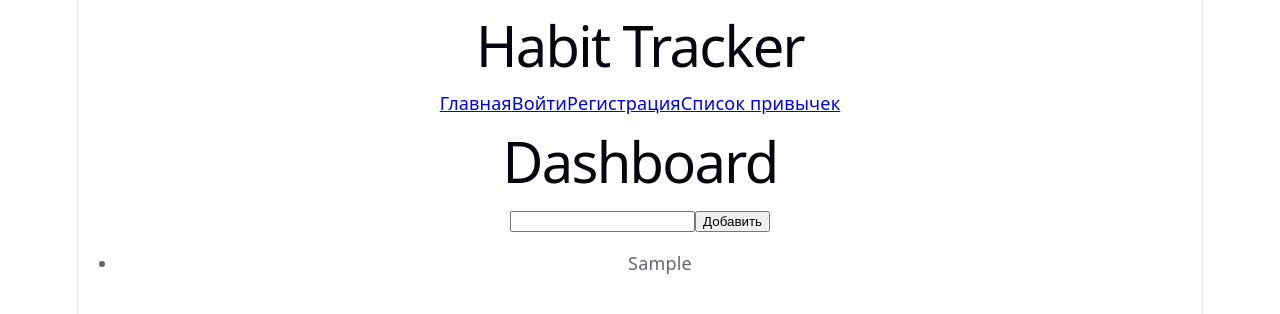
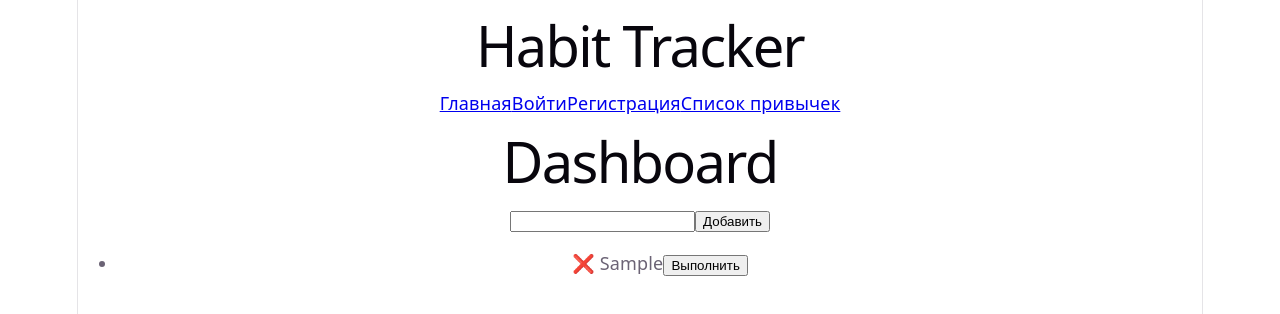
Before and after one commit to Alex01rtyrey/habit-tracker-diploma, a React (Vite) app in the folder client/: page /dashboard in a window 1280 px wide. Both pictures are taken after typing "Sample" into the empty fields and a click on the button "Добавить". Shown: the top 314 px of the page. Built offline with nearby package versions, Linux system fonts and the light colour scheme.

Commit message:
Добавил возможность отмечать выполнение привычек

```diff
--- a/client/src/components/HabitList.jsx
+++ b/client/src/components/HabitList.jsx
@@ -3,7 +3,11 @@ function HabitList(props) {
         <ul>
         {props.habits.map((habit) => (
             <li key={habit.id}>
-                {habit.name}
+                {habit.completed ? "✅" : "❌"} {habit.name}
+
+                <button onClick={() => props.toggleHabit(habit.id)}>
+                    Выполнить
+                </button>
             </li>
         ))}
         </ul>
--- a/client/src/pages/DashboardPage.jsx
+++ b/client/src/pages/DashboardPage.jsx
@@ -18,12 +18,31 @@ function DashboardPage() {
 
   }
 
+
+    function toggleHabit(id) {
+      setHabits((prevHabits) =>
+        prevHabits.map((habit) => {
+          if(habit.id === id) {
+            return {
+              ...habit,
+              completed: !habit.completed
+            };
+          } else {
+            return habit;
+          }
+        })
+      );
+    }
+
   return (
     <div>
       <h1>Dashboard</h1>
 
       <HabitForm addHabit={addHabit} />
-      <HabitList habits={habits} />
+      <HabitList
+        habits={habits}
+        toggleHabit={toggleHabit}
+      />
     </div>
   );
 }
```
